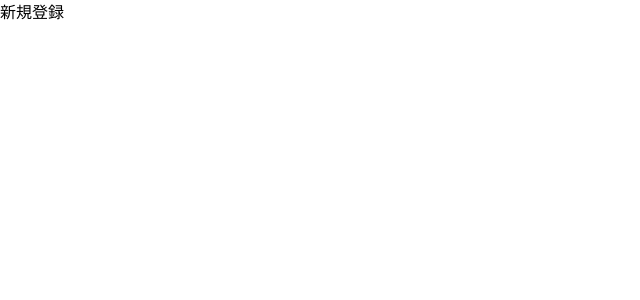
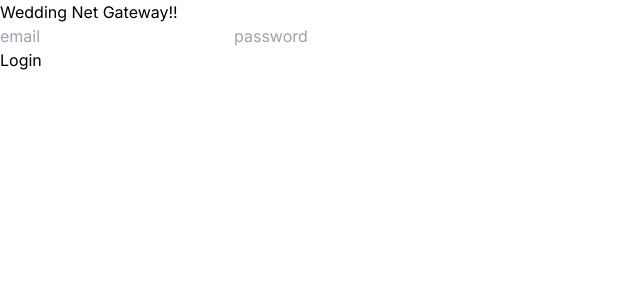
Before and after one commit to soratenchan/wedding-frontend, a Next.js app in the folder src/: page /account/sign-up in a window 1280 px wide. Shown: the top 300 px of the page, without its empty margins (0-640 px from the left). Built offline with nearby package versions, Linux system fonts and the light colour scheme.

Commit message:
新規登録できた

```diff
--- a/src/codegen.yml
+++ b/src/codegen.yml
@@ -5,4 +5,4 @@
     plugins:
       - typescript
       - typescript-operations
-      - typescript-graphql-request
+      - typescript-react-apollo
--- a/src/next.config.mjs
+++ b/src/next.config.mjs
@@ -1,4 +1,14 @@
 /** @type {import('next').NextConfig} */
-const nextConfig = {};
+const nextConfig = {
+  reactStrictMode: true,
+  swcMinify: true,
+  webpack: (config, context) => {
+    config.watchOptions = {
+      poll: 1000,
+      aggregateTimeout: 300,
+    }
+    return config
+  },
+}
 
-export default nextConfig;
+export default nextConfig
--- a/src/package.json
+++ b/src/package.json
@@ -11,10 +11,13 @@
   },
   "dependencies": {
     "@apollo/client": "^3.10.4",
+    "cookies-next": "^4.2.1",
     "graphql": "^16.8.1",
     "next": "14.2.3",
     "react": "^18",
-    "react-dom": "^18"
+    "react-cookie": "^7.1.4",
+    "react-dom": "^18",
+    "react-hook-form": "^7.52.0"
   },
   "devDependencies": {
     "@graphql-codegen/cli": "^5.0.2",
--- a/src/src/app/account/sign-in/page.tsx
+++ b/src/src/app/account/sign-in/page.tsx
@@ -1,5 +1,5 @@
-const page = () => {
+const Page = () => {
   return <div>ログイン</div>
 }
 
-export default page
+export default Page
--- a/src/src/app/account/sign-up/page.tsx
+++ b/src/src/app/account/sign-up/page.tsx
@@ -1,5 +1,7 @@
+import SignUp from '@/features/routes/account/components/SignUp'
+
 const page = () => {
-  return <div>新規登録</div>
+  return <SignUp />
 }
 
 export default page
--- /dev/null
+++ b/src/src/features/routes/account/components/SignIn.tsx
@@ -0,0 +1,5 @@
+const SignIn = () => {
+  return <div>SignIn</div>
+}
+
+export default SignIn
--- /dev/null
+++ b/src/src/features/routes/account/components/SignUp.tsx
@@ -0,0 +1,57 @@
+'use client'
+
+import { SubmitHandler, useForm } from 'react-hook-form'
+import { useSignUp } from '../endpoint'
+
+export const SignUp = () => {
+  const { signUp } = useSignUp()
+  type LoginForm = {
+    email: string
+    password: string
+    token: string
+  }
+
+  const {
+    register,
+    handleSubmit,
+    formState: { errors },
+  } = useForm<LoginForm>()
+
+  const onSubmit: SubmitHandler<LoginForm> = async (data: any) => {
+    console.log('userId', data)
+    signUp(data)
+  }
+
+  return (
+    <div>
+      <form className="" onSubmit={handleSubmit(onSubmit)}>
+        <div className="">
+          <div>Wedding Net Gateway!!</div>
+          <div className="">
+            {errors.email && <span>※Email is required</span>}
+            {errors.password && <span>※Password is required</span>}
+          </div>
+          <div className="">
+            <input
+              type="text"
+              placeholder="email"
+              {...register('email', {
+                required: true,
+                pattern: /^[A-Z0-9._%+-]+@[A-Z0-9.-]+\.[A-Z]{2,}$/i,
+              })}
+            />
+            <input
+              placeholder="password"
+              {...register('password', { required: true })}
+            />
+          </div>
+          <button className="" type="submit">
+            Login
+          </button>
+        </div>
+      </form>
+    </div>
+  )
+}
+
+export default SignUp
--- /dev/null
+++ b/src/src/features/routes/account/endpoint.ts
@@ -0,0 +1,43 @@
+// useSignUp.ts
+import { getCookie } from 'cookies-next'
+// import { useState } from 'react'
+
+interface SignUpProps {
+  email: string
+  password: string
+}
+
+export const useSignUp = () => {
+  const signUp = async (props: SignUpProps) => {
+    const csrf = getCookie('_csrf')
+    const params = new URLSearchParams()
+    params.append('email', props.email)
+    params.append('password', props.password)
+
+    console.log(typeof props.email)
+    console.log(typeof props.password)
+
+    const headers: HeadersInit = {}
+    if (csrf) {
+      headers['X-CSRF-TOKEN'] = csrf
+    }
+    console.log('props', props)
+    try {
+      const response = await fetch('http://localhost:8081/signup', {
+        headers,
+        method: 'POST',
+        mode: 'cors',
+        credentials: 'include',
+        body: params,
+      })
+      const data = await response.json()
+      console.log('data', data)
+      // ログイン成功時の処理
+    } catch (error) {
+      console.error('ログインエラー:', error)
+      // router.push('/')
+    }
+  }
+
+  return { signUp }
+}
--- a/src/src/features/useless.tsx
+++ /dev/null
@@ -1 +0,0 @@
-// TDOO:削除
```
Also changed, not shown: src/src/app/layout.tsx (+9 -9 lines), src/src/features/routes/account/hooks.ts (added), 2 other files (tests, documents, lock files or other folders).
